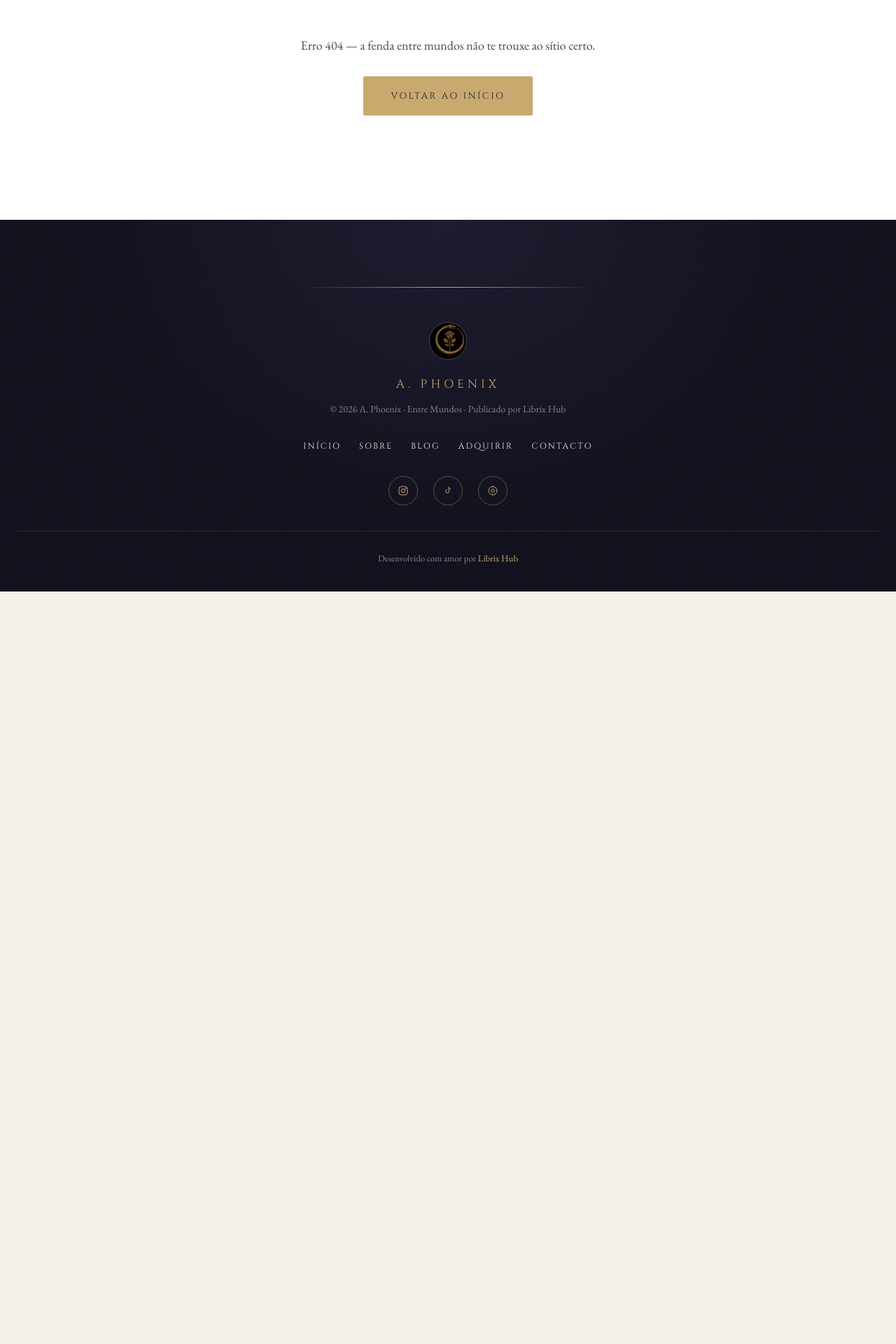
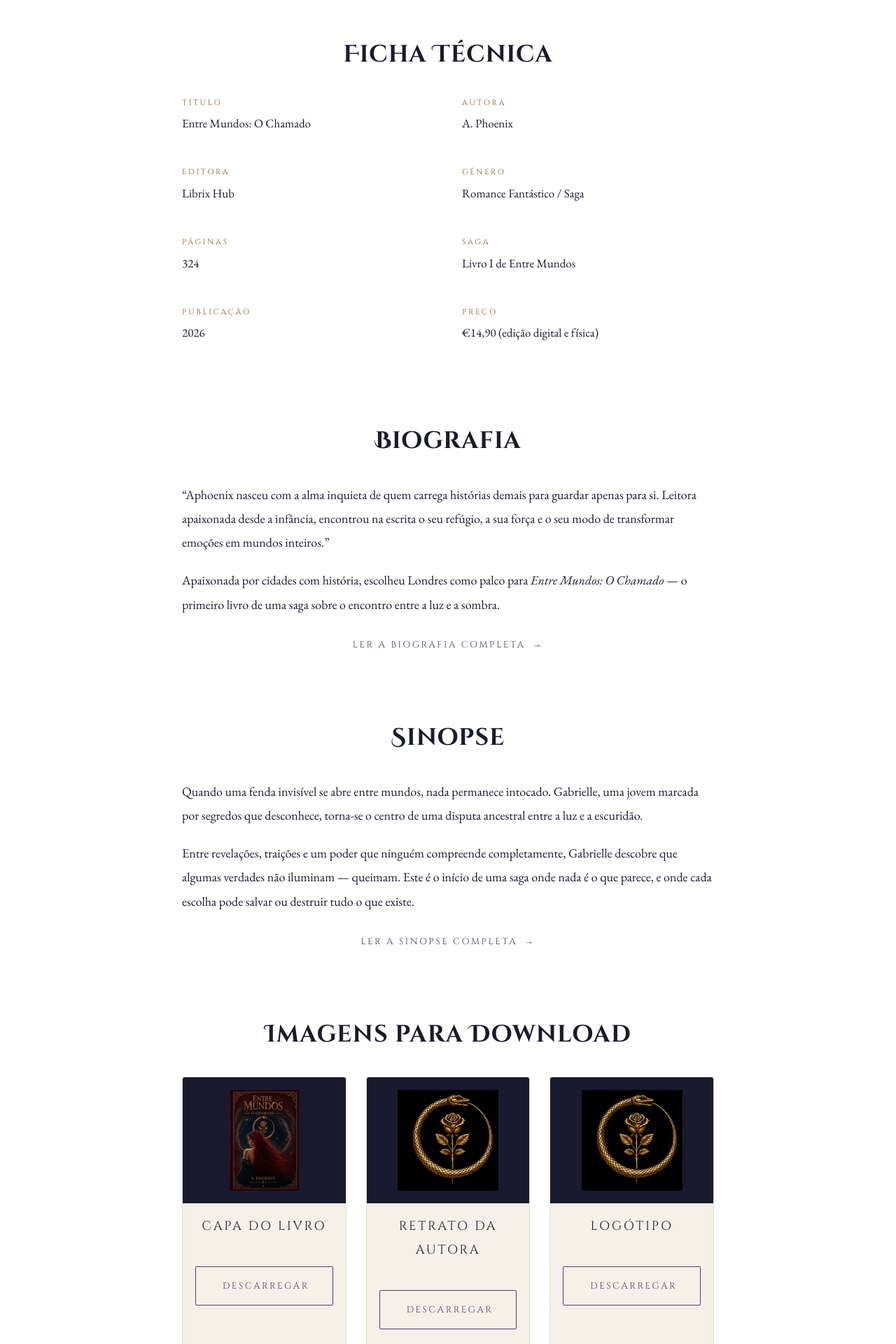
Before and after one commit to librixhub-create/LIBRIX-A.PHOENIX, a Next.js app: page /imprensa in a window 1280 px wide. Before the commit this address had no page. Shown: the part 540-2460 px from the top of the page at 70% size. Before the commit the page ends 1385 px from the top, so only its background shows below. Built offline with nearby package versions, Linux system fonts and the light colour scheme.

Commit message:
Add press/media kit page
New /imprensa route reusing existing bio, synopsis and book-fact copy,
plus direct download links for the cover, author portrait and logo —
aimed at journalists and bloggers covering the book. Linked from the
footer on every page.

```diff
--- a/src/app/globals.css
+++ b/src/app/globals.css
@@ -1949,6 +1949,82 @@ section { position: relative; }
   text-align: center;
 }
 .confirmacao-form.mostrar { display: block; }
+
+/* ============================================================
+   PÁGINA IMPRENSA / MEDIA KIT
+   ============================================================ */
+.secao-imprensa {
+  background: var(--branco-puro);
+  padding: 110px 24px 140px;
+}
+.imprensa-bloco {
+  max-width: 760px;
+  margin: 0 auto 90px;
+}
+.imprensa-bloco:last-child { margin-bottom: 0; }
+.imprensa-bloco h2 {
+  font-family: var(--fonte-titulo);
+  font-size: clamp(26px, 3.4vw, 34px);
+  color: var(--sombra);
+  letter-spacing: 0.03em;
+  text-align: center;
+  margin-bottom: 30px;
+}
+.imprensa-bloco p {
+  font-size: 18px;
+  line-height: 1.9;
+  color: var(--sombra);
+  margin-bottom: 20px;
+}
+.imprensa-ficha-grid {
+  display: grid;
+  grid-template-columns: repeat(2, 1fr);
+  gap: 24px 40px;
+}
+.imprensa-downloads {
+  display: grid;
+  grid-template-columns: repeat(3, 1fr);
+  gap: 28px;
+}
+.imprensa-download-card {
+  border: 1px solid rgba(201, 169, 110, 0.3);
+  border-radius: 4px;
+  overflow: hidden;
+  text-align: center;
+  background: var(--creme);
+  transition: border-color var(--transicao), transform var(--transicao);
+}
+.imprensa-download-card:hover { border-color: var(--ouro); transform: translateY(-4px); }
+.imprensa-download-thumb {
+  height: 180px;
+  display: flex;
+  align-items: center;
+  justify-content: center;
+  background: var(--sombra);
+  padding: 18px;
+}
+.imprensa-download-thumb img { max-width: 100%; max-height: 100%; object-fit: contain; }
+.imprensa-download-legenda {
+  padding: 16px 18px 6px;
+  font-family: var(--fonte-ui);
+  font-size: 11px;
+  letter-spacing: 0.15em;
+  text-transform: uppercase;
+  color: var(--texto-suave);
+}
+.imprensa-download-card .botao {
+  margin: 14px 18px 18px;
+  width: calc(100% - 36px);
+}
+
+@media (max-width: 760px) {
+  .secao-imprensa { padding-top: 90px; padding-bottom: 90px; }
+  .imprensa-downloads { grid-template-columns: 1fr; }
+}
+
+@media (max-width: 520px) {
+  .imprensa-ficha-grid { grid-template-columns: 1fr; }
+}
 
 /* ============================================================
    ANIMAÇÃO DE ENTRADA POR SCROLL
--- /dev/null
+++ b/src/app/imprensa/page.tsx
@@ -0,0 +1,134 @@
+import type { Metadata } from "next";
+import Nav from "@/components/Nav";
+import Footer from "@/components/Footer";
+
+const descricao =
+  "Media kit oficial de A. Phoenix e Entre Mundos: O Chamado — biografia, sinopse, ficha técnica e imagens para imprensa, bloggers e criadores de conteúdo.";
+
+export const metadata: Metadata = {
+  title: "Imprensa",
+  description: descricao,
+  openGraph: { title: "Imprensa — A. Phoenix", description: descricao, images: ["/assets/livro/capa-frontal.webp"] },
+  twitter: { card: "summary_large_image", title: "Imprensa — A. Phoenix", description: descricao },
+};
+
+export default function ImprensaPage() {
+  return (
+    <>
+      <Nav />
+
+      <header className="hero-interior">
+        <h1>Imprensa</h1>
+        <p className="sub">Para jornalistas, bloggers e criadores de conteúdo</p>
+      </header>
+
+      <div className="divisor" style={{ "--cor-divisor-de": "var(--sombra)", "--cor-divisor-para": "var(--branco-puro)" } as React.CSSProperties}>
+        <svg viewBox="0 0 1440 64" preserveAspectRatio="none" aria-hidden="true">
+          <path d="M0,0 C360,64 1080,64 1440,0 L1440,64 L0,64 Z" />
+        </svg>
+      </div>
+
+      <section className="secao-imprensa">
+        <div className="container">
+
+          <div className="imprensa-bloco surge-scroll">
+            <h2>Ficha Técnica</h2>
+            <div className="imprensa-ficha-grid">
+              <div className="contacto-detalhe">
+                <span className="rotulo">Título</span>
+                <span className="valor">Entre Mundos: O Chamado</span>
+              </div>
+              <div className="contacto-detalhe">
+                <span className="rotulo">Autora</span>
+                <span className="valor">A. Phoenix</span>
+              </div>
+              <div className="contacto-detalhe">
+                <span className="rotulo">Editora</span>
+                <span className="valor">Librix Hub</span>
+              </div>
+              <div className="contacto-detalhe">
+                <span className="rotulo">Género</span>
+                <span className="valor">Romance Fantástico / Saga</span>
+              </div>
+              <div className="contacto-detalhe">
+                <span className="rotulo">Páginas</span>
+                <span className="valor">324</span>
+              </div>
+              <div className="contacto-detalhe">
+                <span className="rotulo">Saga</span>
+                <span className="valor">Livro I de Entre Mundos</span>
+              </div>
+              <div className="contacto-detalhe">
+                <span className="rotulo">Publicação</span>
+                <span className="valor">2026</span>
+              </div>
+              <div className="contacto-detalhe">
+                <span className="rotulo">Preço</span>
+                <span className="valor">€14,90 (edição digital e física)</span>
+              </div>
+            </div>
+          </div>
+
+          <div className="imprensa-bloco surge-scroll">
+            <h2>Biografia</h2>
+            <p>&ldquo;Aphoenix nasceu com a alma inquieta de quem carrega histórias demais para guardar apenas para si. Leitora apaixonada desde a infância, encontrou na escrita o seu refúgio, a sua força e o seu modo de transformar emoções em mundos inteiros.&rdquo;</p>
+            <p>Apaixonada por cidades com história, escolheu Londres como palco para <em>Entre Mundos: O Chamado</em> — o primeiro livro de uma saga sobre o encontro entre a luz e a sombra.</p>
+            <p style={{ textAlign: "center", marginBottom: 0 }}>
+              <a href="/sobre" className="link-seta">Ler a biografia completa <span aria-hidden="true">→</span></a>
+            </p>
+          </div>
+
+          <div className="imprensa-bloco surge-scroll">
+            <h2>Sinopse</h2>
+            <p>Quando uma fenda invisível se abre entre mundos, nada permanece intocado. Gabrielle, uma jovem marcada por segredos que desconhece, torna-se o centro de uma disputa ancestral entre a luz e a escuridão.</p>
+            <p>Entre revelações, traições e um poder que ninguém compreende completamente, Gabrielle descobre que algumas verdades não iluminam — queimam. Este é o início de uma saga onde nada é o que parece, e onde cada escolha pode salvar ou destruir tudo o que existe.</p>
+            <p style={{ textAlign: "center", marginBottom: 0 }}>
+              <a href="/#sinopse" className="link-seta">Ler a sinopse completa <span aria-hidden="true">→</span></a>
+            </p>
+          </div>
+
+          <div className="imprensa-bloco surge-scroll">
+            <h2>Imagens para Download</h2>
+            <div className="imprensa-downloads">
+              <div className="imprensa-download-card">
+                <div className="imprensa-download-thumb">
+                  <img src="/assets/livro/capa-frontal.webp" alt="Capa do livro Entre Mundos: O Chamado" />
+                </div>
+                <p className="imprensa-download-legenda">Capa do Livro</p>
+                <a href="/assets/livro/capa-frontal.webp" download className="botao botao-contorno botao-contorno-violeta">Descarregar</a>
+              </div>
+              <div className="imprensa-download-card">
+                <div className="imprensa-download-thumb">
+                  <img src="/assets/logo/logo-560.webp" alt="Retrato/logótipo de A. Phoenix" />
+                </div>
+                <p className="imprensa-download-legenda">Retrato da Autora</p>
+                <a href="/assets/logo/logo-560.webp" download className="botao botao-contorno botao-contorno-violeta">Descarregar</a>
+              </div>
+              <div className="imprensa-download-card">
+                <div className="imprensa-download-thumb">
+                  <img src="/assets/logo/logo-260.webp" alt="Logótipo A. Phoenix" />
+                </div>
+                <p className="imprensa-download-legenda">Logótipo</p>
+                <a href="/assets/logo/logo-260.webp" download className="botao botao-contorno botao-contorno-violeta">Descarregar</a>
+              </div>
+            </div>
+          </div>
+
+          <div className="imprensa-bloco surge-scroll" style={{ textAlign: "center" }}>
+            <h2>Contacto de Imprensa</h2>
+            <div className="contacto-detalhe" style={{ display: "inline-block", textAlign: "left" }}>
+              <span className="rotulo">Email</span>
+              <span className="valor">contacto@librixhub.com</span>
+            </div>
+            <p style={{ marginTop: 24, marginBottom: 0 }}>
+              <a href="/contato" className="botao botao-solido">Pedir Entrevista ou Material Adicional</a>
+            </p>
+          </div>
+
+        </div>
+      </section>
+
+      <Footer />
+    </>
+  );
+}
--- a/src/components/Footer.tsx
+++ b/src/components/Footer.tsx
@@ -15,6 +15,7 @@ export default function Footer({ editora = false }: FooterProps) {
         <li><a href="/blog">Blog</a></li>
         <li><a href="/#o-livro">Adquirir</a></li>
         <li><a href="/contato">Contacto</a></li>
+        <li><a href="/imprensa">Imprensa</a></li>
       </ul>
       <div className="rodape-redes">
         <a href="https://instagram.com" target="_blank" rel="noopener" aria-label="Instagram">
```
